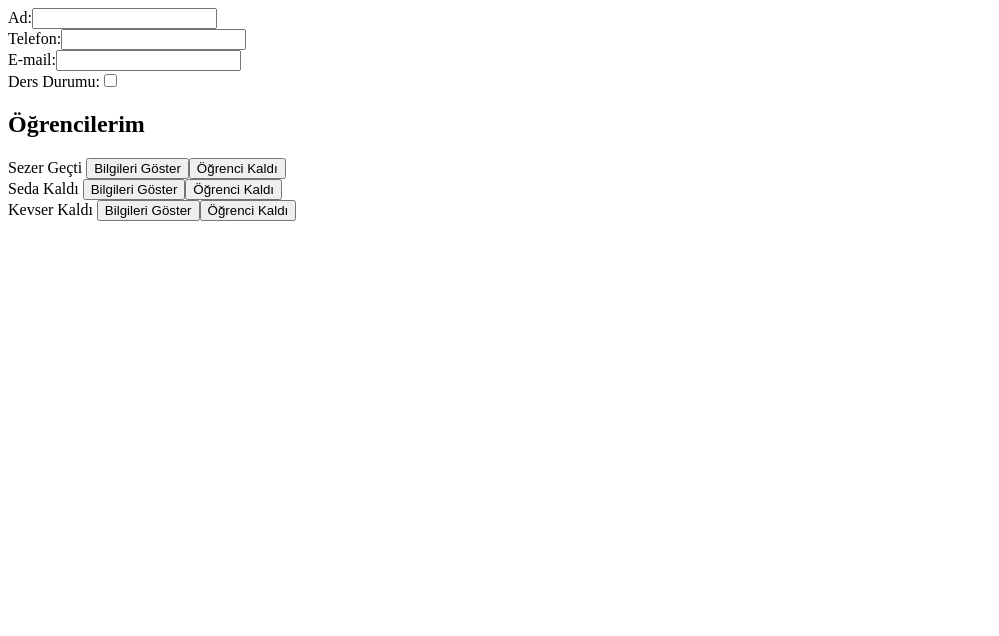
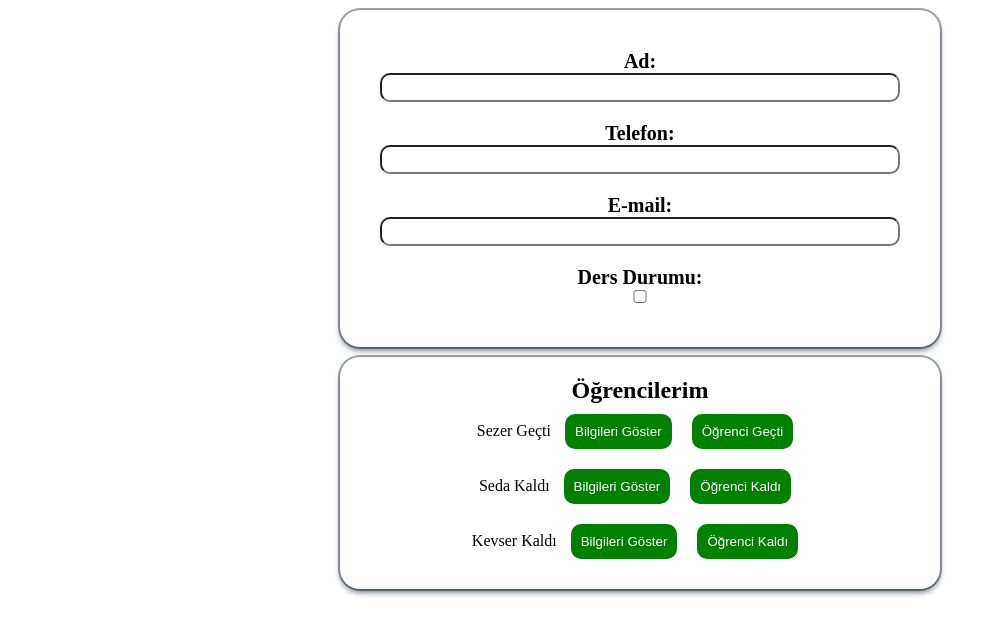
Before and after one commit to Sezer5/firstproject, a Vue app: page / in a window 1280 px wide. Shown: the top 636 px of the page, without its empty margins (0-999 px from the left). Built offline with nearby package versions, Linux system fonts and the light colour scheme.

Commit message:
Css İşlemleri Bitti

```diff
--- a/public/index.html
+++ b/public/index.html
@@ -5,7 +5,7 @@
     <meta http-equiv="X-UA-Compatible" content="IE=edge">
     <meta name="viewport" content="width=device-width,initial-scale=1.0">
     <link rel="icon" href="<%= BASE_URL %>favicon.ico">
-    <title><%= htmlWebpackPlugin.options.title %></title>
+    <title>Öğrenci Projesi</title>
   </head>
   <body>
     <noscript>
--- a/src/App.vue
+++ b/src/App.vue
@@ -1,11 +1,14 @@
 <template>
   <div>
       <StudentForm />
-      <h2>Öğrencilerim</h2>
 
-      <Student v-for="student in students" :key="student.id" :id="student.id" :name="student.name" :phone="student.phone" :email="student.email" :isPassed="student.isPassed"
-        @toggleStudentIsPassed="toogleStudentstatus"
-      />
+      <div class="mainContent">
+            <h2>Öğrencilerim</h2>
+            <Student v-for="student in students" :key="student.id" :id="student.id" :name="student.name" :phone="student.phone" :email="student.email" :isPassed="student.isPassed"
+            @toggleStudentIsPassed="toogleStudentstatus"
+          />
+      </div>
+
 
     </div>
 
@@ -55,3 +58,55 @@ export default {
     }
 }
 </script>
+<style>
+    *{
+      box-sizing: border-box;
+      margin: 0px;
+      padding: 0px;
+    }
+    form{
+    box-shadow: rgba(6, 24, 44, 0.4) 0px 0px 0px 2px, rgba(6, 24, 44, 0.65) 0px 4px 6px -1px, rgba(255, 255, 255, 0.08) 0px 1px 0px inset;
+    max-width: 600px;
+    width: 100%;
+    margin: 10px auto;
+    border-radius: 20px;
+    text-align: center;
+    padding: 20px;
+
+  }
+  form input{
+    width: 100%;
+    padding: 5px;
+    border-radius: 10px;
+  }
+  .formControl{
+      margin: 20px;
+  }
+
+  .formControl label{
+      font-weight: bold;
+      font-size: 20px;
+  }
+  .mainContent{
+    box-shadow: rgba(6, 24, 44, 0.4) 0px 0px 0px 2px, rgba(6, 24, 44, 0.65) 0px 4px 6px -1px, rgba(255, 255, 255, 0.08) 0px 1px 0px inset;
+    max-width: 600px;
+    width: 100%;
+    margin: 10px auto;
+    border-radius: 20px;
+    text-align: center;
+    padding: 20px;
+  }
+
+  .mainContent button{
+    background-color: green;
+    color: white;
+    margin: 10px;
+    padding: 10px;
+    border-radius: 10px;
+    border: none;
+    cursor: pointer;
+  }
+  ul{
+    list-style-type: none;
+  }
+</style>
--- a/src/components/Student.vue
+++ b/src/components/Student.vue
@@ -6,7 +6,7 @@
       </ul> -->
      {{name}} {{isPassed===true ? 'Geçti':'Kaldı'}}
      <button @click="toggleDetail()">Bilgileri {{isVisible ? 'Sakla' : 'Göster'}}</button>
-     <button @click="toggleIsPassed()">Öğrenci {{studentIsPassed===true ? 'Geçti' : 'Kaldı'}}</button>
+     <button @click="toggleIsPassed()">Öğrenci {{isPassed===true ? 'Geçti' : 'Kaldı'}}</button>
       <ul v-if="isVisible">
           <li>{{phone}}</li>
           <li>{{email}}</li>
--- a/src/components/StudentForm.vue
+++ b/src/components/StudentForm.vue
@@ -1,19 +1,19 @@
 <template>
   <div>
       <form>
-            <div>
+            <div class="formControl">
                 <label>Ad:</label>
                 <input type="text">
             </div>
-            <div>
+            <div class="formControl">
                 <label>Telefon:</label>
                 <input type="tel">
             </div>
-            <div>
+            <div class="formControl">
                 <label>E-mail:</label>
                 <input type="email">
             </div>
-            <div>
+            <div class="formControl">
                 <label>Ders Durumu:</label>
                 <input type="checkbox">
             </div>
```
